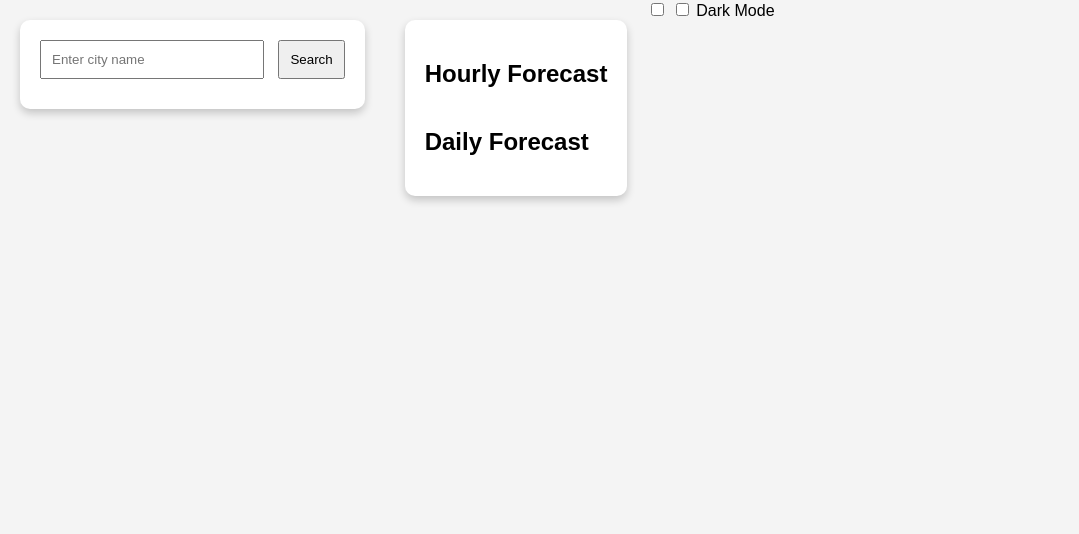
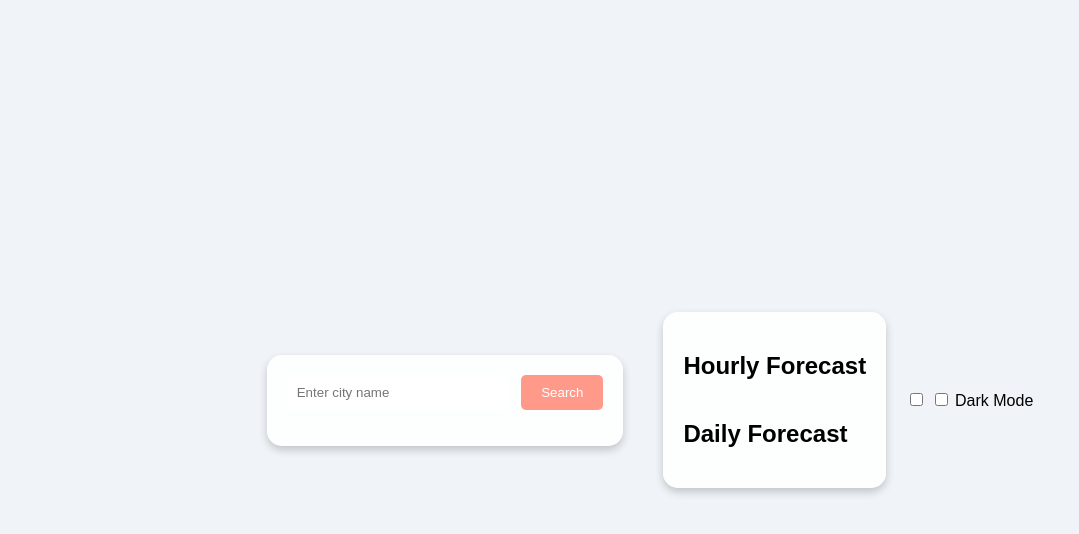
Before and after one commit to Dylankm86/OpenWeather, a plain HTML site: page index.html in a window 1280 px wide. Shown: the whole page, without its empty margins (0-1079 px from the left). Drawn offline with Linux system fonts and the light colour scheme.

Commit message:
updated the css with new colours and rounded edges

```diff
--- a/style.css
+++ b/style.css
@@ -2,46 +2,62 @@ body {
     font-family: Arial, sans-serif;
     margin: 0;
     padding: 0;
-    background-color: #f4f4f4;
+    background-color: #f0f4f8;
     display: flex;
-    justify-content: flex-start;
-    align-items: flex-start;
+    justify-content: center;
+    align-items: center;
     height: 100vh;
 }
 
 .weather-container {
     margin: 20px;
     padding: 20px;
-    background-color: #fff;
-    border-radius: 10px;
+    background-color: rgba(255, 255, 255, 0.9);
+    border-radius: 15px;
     box-shadow: 0 4px 8px rgba(0, 0, 0, 0.2);
+    animation: fadeIn 1s;
 }
 
-#weatherDetails p {
-    margin: 10px 0;
+#weatherDetails {
+    text-align: center;
 }
 
 #cityInput {
     padding: 10px;
     margin-right: 10px;
     width: 200px;
+    border: none;
+    border-radius: 5px;
 }
 
 #searchBtn {
-    padding: 10px;
+    padding: 10px 20px;
     cursor: pointer;
+    background-color: #ff9a8b;
+    color: #fff;
+    border: none;
+    border-radius: 5px;
+    transition: background-color 0.3s ease;
+}
+
+#searchBtn:hover {
+    background-color: #ff7e68;
 }
 
 #weatherIcon {
-    width: 50px;
-    height: 50px;
+    width: 80px;
+    height: 80px;
+    margin: 10px;
+    animation: spin 2s infinite linear;
 }
+
 .forecast-container {
     margin: 20px;
     padding: 20px;
-    background-color: #fff;
-    border-radius: 10px;
+    background-color: rgba(255, 255, 255, 0.9);
+    border-radius: 15px;
     box-shadow: 0 4px 8px rgba(0, 0, 0, 0.2);
+    animation: fadeIn 1s;
 }
 
 #hourlyForecast, #dailyForecast {
@@ -54,7 +70,26 @@ body {
     margin: 10px;
     padding: 10px;
     background-color: #f2f2f2;
-    border-radius: 8px;
+    border-radius: 10px;
     box-shadow: 0 2px 4px rgba(0, 0, 0, 0.1);
     text-align: center;
+    animation: fadeIn 1s;
 }
+
+@keyframes fadeIn {
+    0% {
+        opacity: 0;
+    }
+    100% {
+        opacity: 1;
+    }
+}
+
+@keyframes spin {
+    0% {
+        transform: rotate(0deg);
+    }
+    100% {
+        transform: rotate(360deg);
+    }
+}
```
